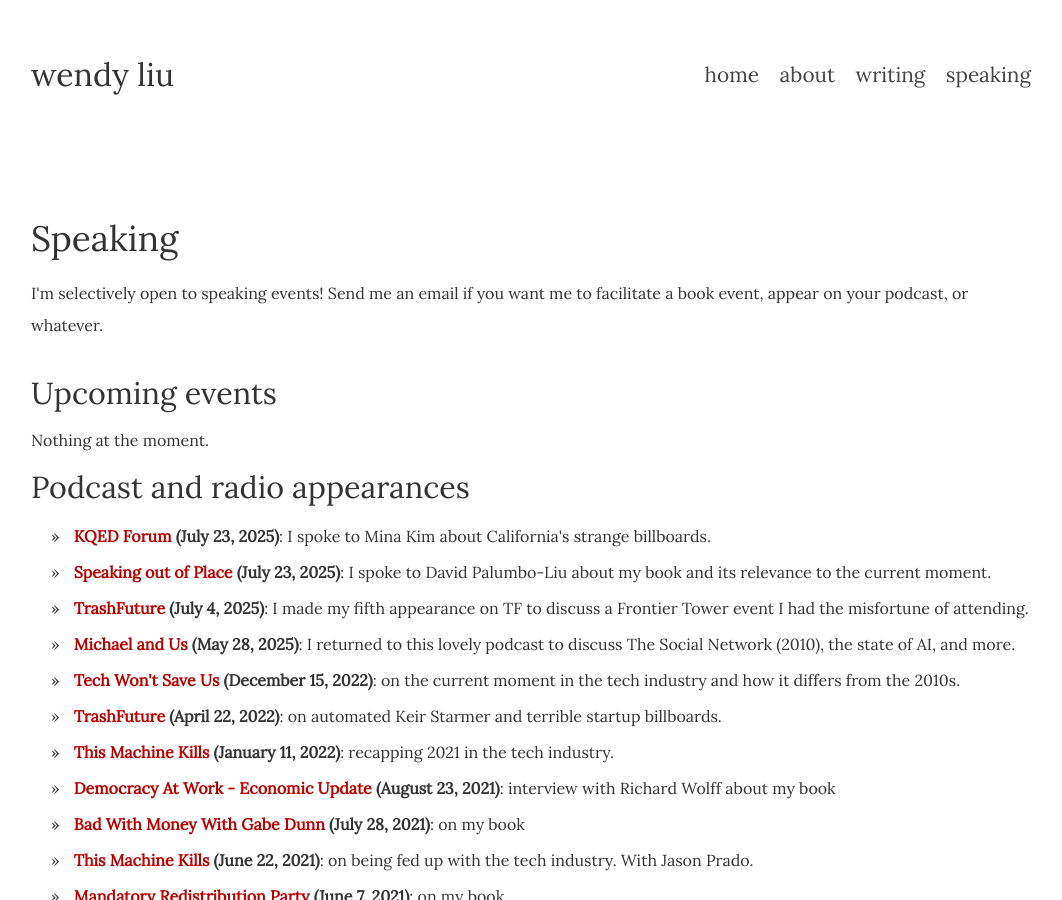
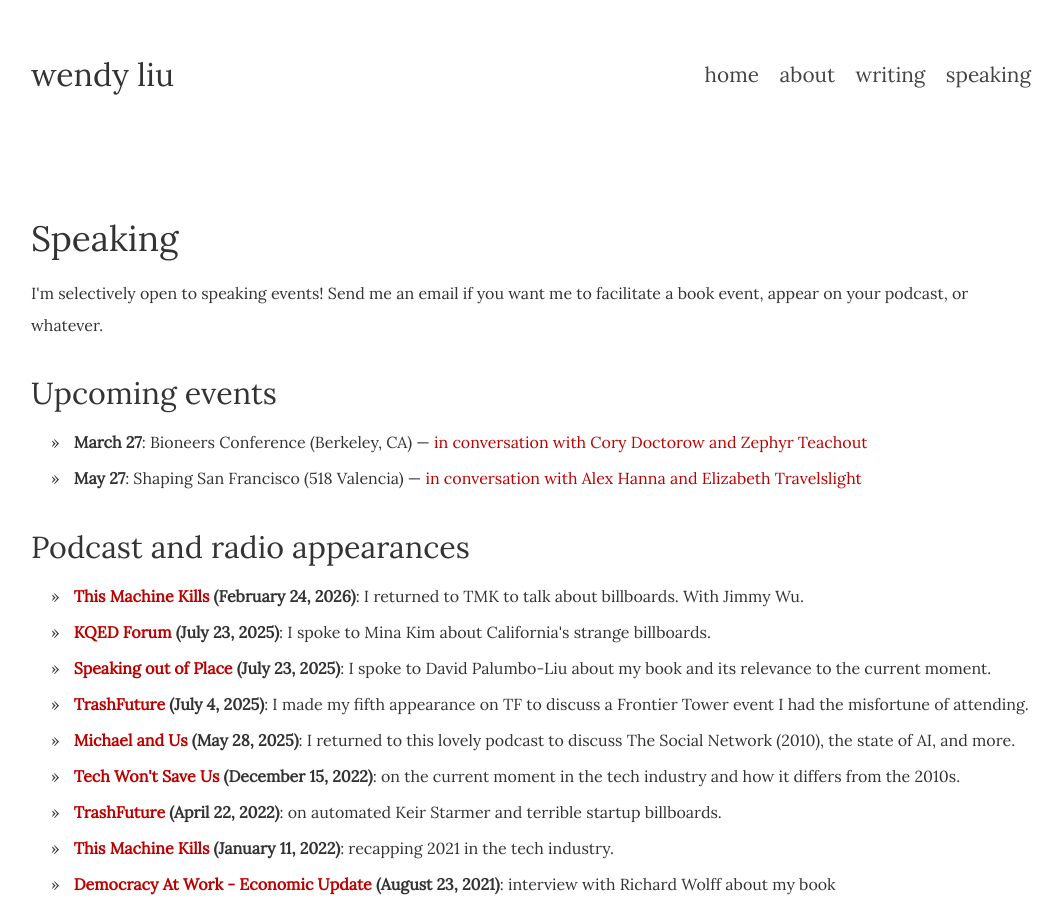
Before and after one commit to dellsystem/dellsystem.github.io, a Jekyll site: the page built from speaking/index.html, in a window 1280 px wide and 900 px high. Shown: the whole window, without its empty margins (109-1171 px from the left). Built offline with Jekyll 4.4.1, drawn with Linux system fonts in a browser that asks for light colours.

Commit message:
Add recent TMK, upcoming

```diff
--- a/_includes/podcasts.html
+++ b/_includes/podcasts.html
@@ -1,4 +1,5 @@
 <ul>
+    <li><strong><a href="https://podcasts.apple.com/is/podcast/patreon-preview-446-vibe-decoder-ft-wendy-liu-jimmy-wu/id1526914048?i=1000751261629">This Machine Kills</a> (February 24, 2026)</strong>: I returned to TMK to talk about billboards. With Jimmy Wu.</li>
     <li><strong><a href="https://www.kqed.org/forum/2010101910674/what-californias-billboards-say-about-us">KQED Forum</a> (July 23, 2025)</strong>: I spoke to Mina Kim about California's strange billboards.</li>
     <li><strong><a href="https://speakingoutofplace.com/2025/07/23/abolishing-silicon-valley-building-the-commons-a-different-way-to-spend-your-life-a-conversation-with-wendy-liu/">Speaking out of Place</a> (July 23, 2025)</strong>: I spoke to David Palumbo-Liu about my book and its relevance to the current moment.</li>
     <li><strong><a href="https://trashfuturepodcast.podbean.com/e/preview-500000-cool-latinos-feat-wendy-liu/">TrashFuture</a> (July 4, 2025)</strong>: I made my fifth appearance on TF to discuss a Frontier Tower event I had the misfortune of attending.</li>
--- a/_includes/upcoming.html
+++ b/_includes/upcoming.html
@@ -1 +1,4 @@
-Nothing at the moment.
+<ul>
+  <li><strong>March 27</strong>: Bioneers Conference (Berkeley, CA) &mdash; <a href="https://conference.bioneers.org/resisting-enshittification-from-monopolies-and-mediocrity-to-reviving-democracy/">in conversation with Cory Doctorow and Zephyr Teachout</a></li>
+  <li><strong>May 27</strong>: Shaping San Francisco (518 Valencia) &mdash; <a href="https://www.shapingsf.org/public-talks/index.html">in conversation with Alex Hanna and Elizabeth Travelslight</a></li>
+</ul>
```
Also changed, not shown: index.html (+7 -0 lines), img/recent/tmk.jpeg (added).
